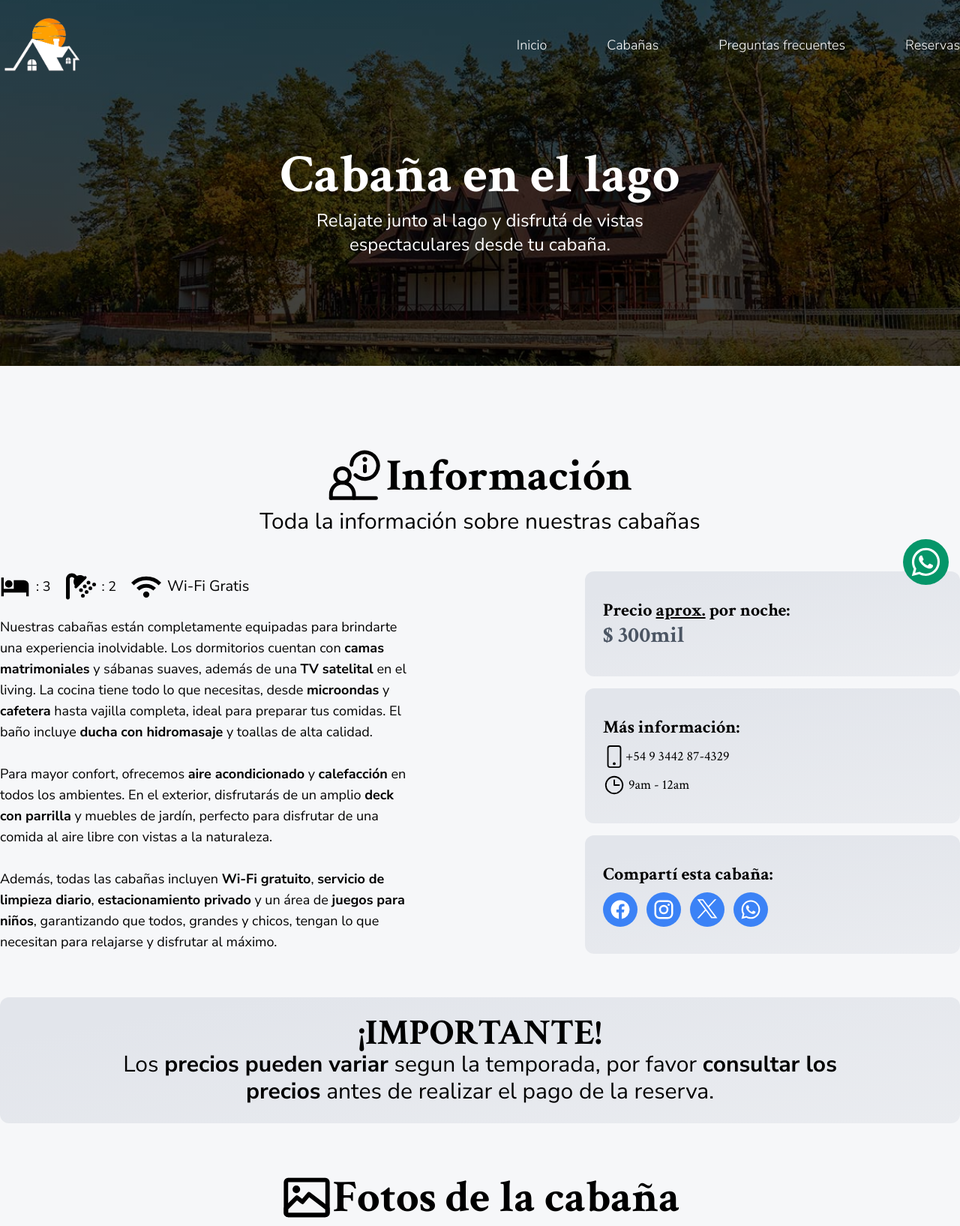
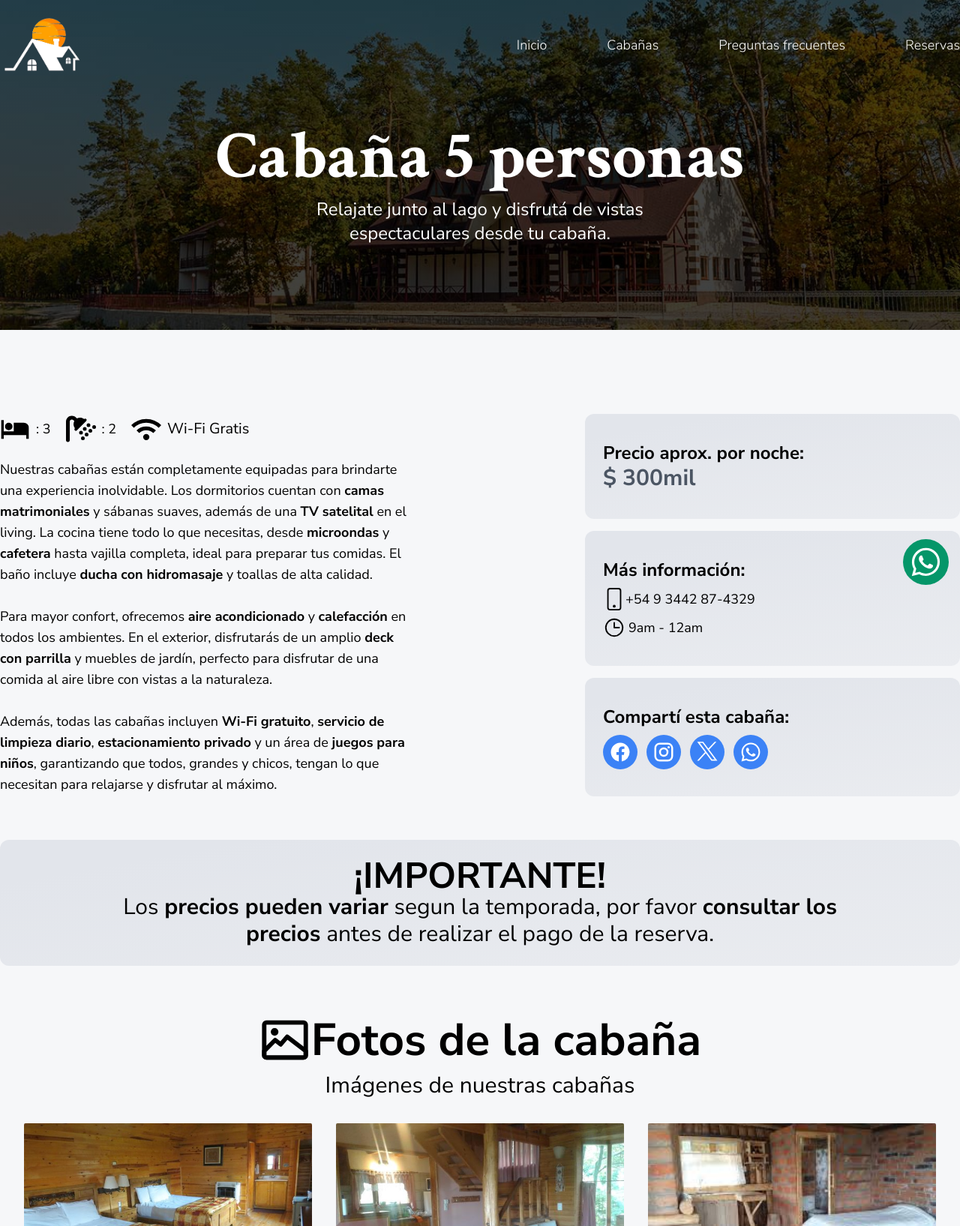
Before and after one commit to faustinoKlug/hosdepaje-template-2, a website: page src/cabana-lago.html in a window 1280 px wide. Shown: the top 1635 px of the page at 75% size. Drawn offline with Linux system fonts and the light colour scheme.

Commit message:
Tipografia cambiada

```diff
--- a/src/cabana-lago.html
+++ b/src/cabana-lago.html
@@ -2,7 +2,7 @@
 <html lang="es" class="overflow-x-hidden scroll-smooth">
 
 <head>
-    <title>Trevelin - Cabaña en el lago</title>
+    <title>Trevelin - Cabaña en la jungla</title>
     <meta charset="UTF-8">
     <meta name="viewport" content="width=device-width, initial-scale=1.0">
     <link href="./output.css" rel="stylesheet">
@@ -76,13 +76,13 @@
 
     <main class="w-full h-full flex flex-col items-center justify-center">
 
-        <section class="h-[61dvh] bg-hero-lago flex justify-center items-center w-full">
+        <section class="h-[55dvh] bg-hero-lago flex justify-center items-center w-full">
 
             <article
                 class="flex flex-col mt-5 justify-center h-full items-center mx-auto max-w-7xl w-full px-2 md:px-4 1280px:px-0 gap-y-2">
                 <h1
-                    class="text-white font-secondary font-bold leading-[1] text-[40px] sm:text-5xl md:text-6xl xl:text-7xl text-center md:max-w-[750px] mt-8">
-                    Cabaña en el lago
+                    class="text-white font-secondary font-bold leading-[1] text-[40px] sm:text-5xl md:text-6xl xl:text-[90px] text-center md:max-w-[750px] xl:max-w-[900px] mt-8">
+                    Cabaña 5 personas
                 </h1>
                 <p class="text-white text-center text-xl lg:text-2xl w-full max-w-[500px]">Relajate junto al lago y
                     disfrutá de vistas espectaculares desde tu cabaña.</p>
@@ -94,7 +94,7 @@
             <article
                 class="mx-auto max-w-7xl w-full h-full flex items-center justify-center flex-col gap-y-4 px-3 md:px-4 1280px:px-0">
 
-                <div class="flex flex-col items-center justify-center">
+                <!-- <div class="flex flex-col items-center justify-center">
                     <h2 class="font-secondary font-bold text-4xl text-center lg:text-6xl flex items-center">
                         <svg xmlns="http://www.w3.org/2000/svg" width="70" height="70" viewBox="0 0 14 14" class="mr-2">
                             <g fill="none" stroke="#000000" stroke-linecap="round" stroke-linejoin="round">
@@ -108,7 +108,7 @@
                     </h2>
                     <p class="text-center text-lg sm:text-xl lg:text-2xl xl:text-3xl mt-2 mb-8">Toda la información
                         sobre nuestras cabañas</p>
-                </div>
+                </div> -->
                 <div class="flex flex-col items-center w-full gap-y-5 md:flex-row md:justify-between md:items-start">
 
                     <div class="w-full">
@@ -166,12 +166,12 @@
 
                     <div class="w-full flex flex-col gap-4 md:max-w-[500px] text-black">
                         <div class="bg-cabana-c px-6 py-9 flex flex-col justify-between rounded-xl">
-                            <p class="font-secondary font-bold text-2xl">Precio <span class="underline">aprox.</span> por noche:</p>
-                            <p class="font-secondary font-bold text-3xl text-gray-600">$ 300mil</p>
+                            <p class="font-main font-bold text-2xl">Precio aprox. por noche:</p>
+                            <p class="font-main font-bold text-3xl text-gray-600">$ 300mil</p>
                         </div>
                         <div class="bg-cabana-c px-6 py-9 flex flex-col justify-between rounded-xl gap-2">
-                            <p class="font-secondary font-bold text-2xl">Más información:</p>
-                            <span class="flex items-center font-secondary text-lg">
+                            <p class="font-main font-bold text-2xl">Más información:</p>
+                            <span class="flex items-center font-main text-lg">
                                 <svg xmlns="http://www.w3.org/2000/svg" width="30" height="30" viewBox="0 0 16 16">
                                     <g fill="#000">
                                         <path
@@ -181,7 +181,7 @@
                                 </svg>
                                 +54 9 3442 87-4329
                             </span>
-                            <span class="flex items-center font-secondary text-lg">
+                            <span class="flex items-center font-main text-lg">
                                 <svg xmlns="http://www.w3.org/2000/svg" width="30" height="30" viewBox="0 0 256 256"
                                     class="mr-1">
                                     <path fill="#000"
@@ -191,7 +191,7 @@
                             </span>
                         </div>
                         <div class="bg-cabana-c px-6 py-9 flex flex-col justify-between rounded-xl">
-                            <p class="font-secondary font-bold text-2xl">Compartí esta cabaña:</p>
+                            <p class="font-main font-bold text-2xl">Compartí esta cabaña:</p>
                             <div class="flex gap-x-3 mt-2">
                                 <span
                                     class="p-2 rounded-full bg-blue-500 cursor-pointer hover:bg-blue-600 transition-all">
@@ -228,7 +228,7 @@
                 </div>
 
                 <div class="w-full py-6 rounded-xl flex flex-col items-center bg-cabana-c">
-                    <p class="font-bold font-secondary text-3xl md:text-4xl xl:text-5xl text-center max-w-[1000px]">¡IMPORTANTE!</p>
+                    <p class="font-bold font-main text-3xl md:text-4xl xl:text-5xl text-center max-w-[1000px]">¡IMPORTANTE!</p>
                     <p class="text-lg md:text-xl text-center xl:text-3xl max-w-[1000px]">
                         Los <span class="font-bold">precios pueden variar</span> segun la temporada, por favor
                         <span class="font-bold">consultar los precios</span> antes de realizar el pago de la
@@ -238,7 +238,7 @@
 
                 <div class="mt-12">
                     <div class="flex flex-col items-center justify-center">
-                        <h2 class="font-secondary font-bold text-4xl text-center lg:text-6xl flex items-center">
+                        <h2 class="font-main font-bold text-4xl text-center lg:text-6xl flex items-center">
                             <svg xmlns="http://www.w3.org/2000/svg" width="70" height="70" viewBox="0 0 48 48" class="hidden sm:block">
                                 <g fill="none" stroke="#000000" stroke-linejoin="round" stroke-width="4">
                                     <path stroke-linecap="round"
--- a/src/input.css
+++ b/src/input.css
@@ -25,7 +25,7 @@
 }
 
 .bg-hero {
-    background-image: linear-gradient(rgba(0, 0, 0, 0.8), rgba(0, 0, 0, 0.4)), url(assets/bg-hero.jpg);
+    background-image: linear-gradient(rgba(0, 0, 0, 0.7), rgba(0, 0, 0, 0.4)), url(assets/bg-hero.jpg);
     background-position: center 90%;
     background-size: cover;
     background-repeat: no-repeat;
```
Also changed, not shown: src/cabana-jungla.html (+13 -13 lines), src/cabana-madera.html (+14 -14 lines), src/reservas.html (+2 -2 lines), src/output.css.
